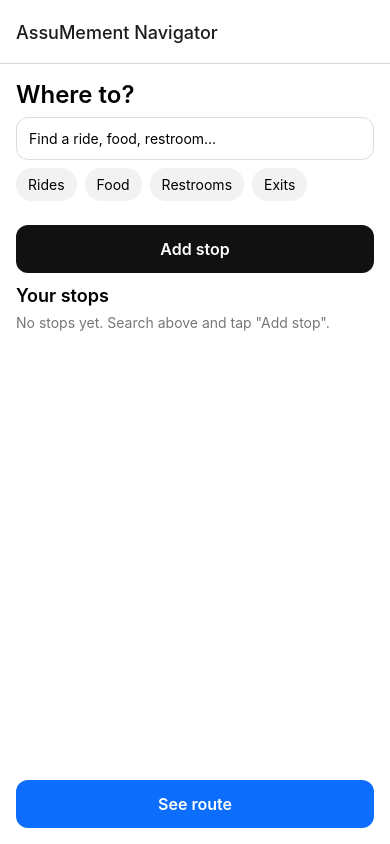
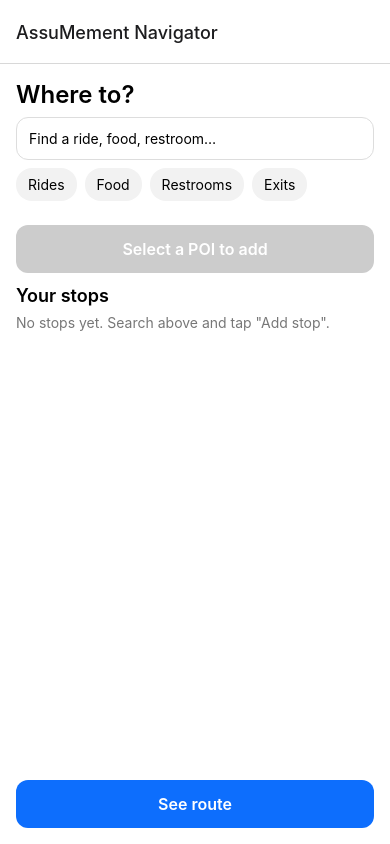
Before and after one commit to baohuy1303/AssuMement-Navigator-Starter, a React Native app: screen /Home in a window 390 px wide. Built offline with nearby package versions, Linux system fonts and the light colour scheme.

Commit message:
filter selection stuff

```diff
--- a/screens/Home.js
+++ b/screens/Home.js
@@ -21,13 +21,14 @@ export default function Home({ navigation }) {
   const [query, setQuery] = useState('');
   const [stops, setStops] = useState([]);
   const [selectedTypes, setSelectedTypes] = useState([]);
-  const [selectedPOIs, setSelectedPOIs] = useState([]);
+  const [selectedPOI, setSelectedPOI] = useState(null);
 
   const filtered = SAMPLE_POIS.filter(p => p.name.toLowerCase().includes(query.toLowerCase()));
 
   function addStop(poi) {
     setStops(prev => [...prev, poi]);
     setQuery('');
+    setSelectedPOI(null);
   }
 
   function removeStop(index) {
@@ -50,6 +51,11 @@ export default function Home({ navigation }) {
     );
   }
 
+  function togglePOI(poi) {
+    if (selectedPOI?.name === poi.name) setSelectedPOI(null);
+    else setSelectedPOI(poi);
+  }
+
   return (
     <View style={styles.container}>
       <Text style={styles.title}>Where to?</Text>
@@ -70,15 +76,13 @@ export default function Home({ navigation }) {
 
       <View style={styles.row}>
         {SAMPLE_POIS.filter(p => selectedTypes.some(t => t.label === p.type && t.pressed)).map(p => (
-          <View key={p.id} style={styles.chip}><Text>{p.name}</Text></View>
+          <View key={p.id} style={[styles.chip, selectedPOI?.name === p.name && styles.selectedChip]}><Text onPress={() => togglePOI(p)}
+            style={selectedPOI?.name === p.name && styles.selectedTxt}>{p.name}</Text></View>
         ))}
       </View>
 
-      <TouchableOpacity style={styles.addBtn} onPress={() => {
-        if (filtered[0]) addStop(filtered[0]);
-        else Alert.alert('Type to search, then tap Start to see a demo.');
-      }}>
-        <Text style={styles.addTxt}>Add stop</Text>
+      <TouchableOpacity style={[styles.addBtn, !selectedPOI && styles.disabledBtn]} onPress={() => selectedPOI && addStop(selectedPOI)}>
+        <Text style={[styles.addTxt]}>{selectedPOI ? 'Add stop' : 'Select a POI to add'}</Text>
       </TouchableOpacity>
 
       <Text style={styles.subtitle}>Your stops</Text>
@@ -116,4 +120,5 @@ const styles = StyleSheet.create({
   startTxt: { color: 'white', fontSize: 16, fontWeight: '600' },
   selectedChip: { backgroundColor: '#0d6efd' },
   selectedTxt: { color: 'white' },
+  disabledBtn: { backgroundColor: '#ccc' },
 });
```
